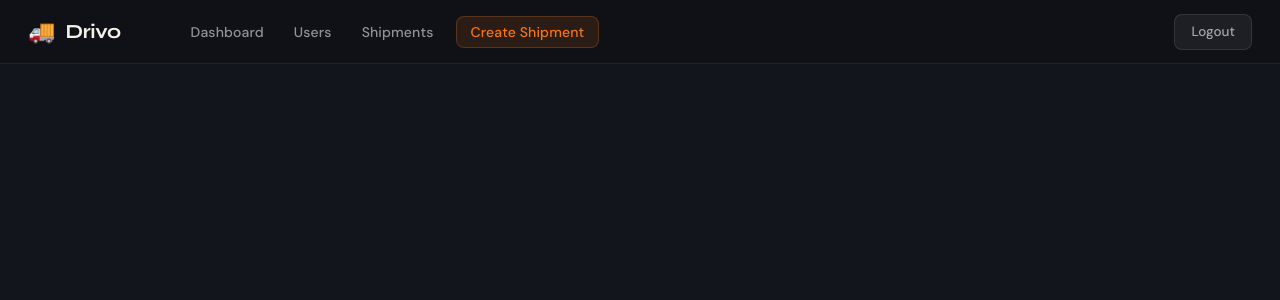
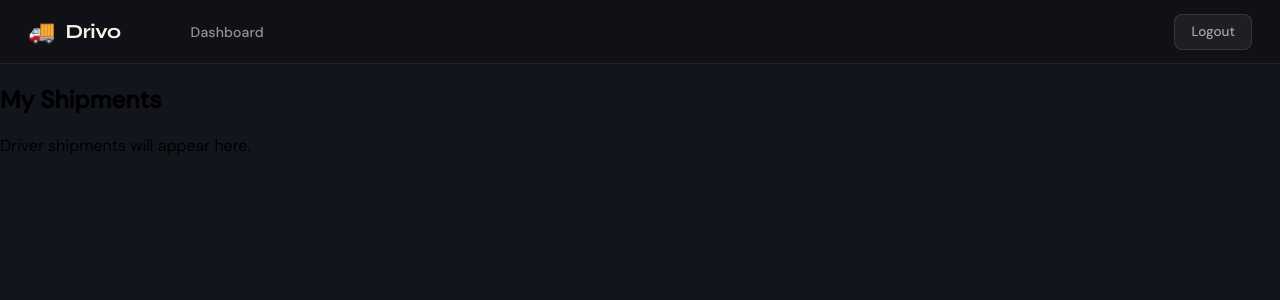
Before and after one commit to anshadzaman/drivo, an Angular app in the folder frontend/: page /my-shipments in a window 1280 px wide. Before the commit this address led to /. Shown: the top 300 px of the page. Built offline with nearby package versions, Linux system fonts and the light colour scheme; sample sign-in values are in the browser's storage.

Commit message:
added driver my-shipments page and role based navigation

```diff
--- a/frontend/src/app/app.html
+++ b/frontend/src/app/app.html
@@ -3,21 +3,28 @@
     <span class="brand-icon">🚚</span>
     <span class="brand-name">Drivo</span>
   </a>
+
   @if (isLoggedIn()) {
+
   <div class="header-actions">
 
     <nav class="main-nav" aria-label="Primary navigation">
-      <a
-        routerLink="/"
-        routerLinkActive="active"
-        [routerLinkActiveOptions]="{ exact: true }"
-      >
+
+      <a routerLink="/" routerLinkActive="active" [routerLinkActiveOptions]="{
+          exact: true
+        }">
         Dashboard
       </a>
+
+      @if (getRole() === 'ADMIN') {
 
       <a routerLink="/users" routerLinkActive="active">
         Users
       </a>
+
+      }
+
+      @if (getRole() === 'SHOP') {
 
       <a routerLink="/shipments" routerLinkActive="active">
         Shipments
@@ -26,14 +33,27 @@
       <a routerLink="/create-shipment" routerLinkActive="active" class="primary-link">
         Create Shipment
       </a>
+
+      }
+
+      @if (getRole() === 'DRIVER') {
+
+      <a routerLink="/my-shipments" routerLinkActive="active">
+        My Shipments
+      </a>
+
+      }
+
     </nav>
-
 
     <button type="button" class="logout-button" (click)="logout()">
       Logout
     </button>
+
   </div>
-    }
+
+  }
+
 </header>
 
 <main class="page-content">
--- a/frontend/src/app/app.routes.ts
+++ b/frontend/src/app/app.routes.ts
@@ -8,6 +8,8 @@ import { EditShipment } from './pages/edit-shipment/edit-shipment';
 import { Login } from './pages/login/login';
 import { Register } from './pages/register/register';
 import { authGuard } from './guards/auth-guard';
+import { MyShipments }
+from './pages/my-shipments/my-shipments';
 export const routes: Routes = [
 
   {
@@ -55,6 +57,13 @@ export const routes: Routes = [
   {
     path: 'register',
     component: Register
-  }
+  },
+  {
+  path: 'my-shipments',
+  component: MyShipments,
+  canActivate: [
+    authGuard
+  ]
+}
 
 ];
--- a/frontend/src/app/app.ts
+++ b/frontend/src/app/app.ts
@@ -37,4 +37,27 @@ isLoggedIn(): boolean {
   );
 
 }
+getRole(): string {
+
+  const token =
+    localStorage.getItem(
+      'token'
+    );
+
+  if (!token) {
+
+    return '';
+
+  }
+
+  const payload =
+    JSON.parse(
+      atob(
+        token.split('.')[1]
+      )
+    );
+
+  return payload.role;
+
 }
+}
--- /dev/null
+++ b/frontend/src/app/pages/my-shipments/my-shipments.html
@@ -0,0 +1,5 @@
+<h2>My Shipments</h2>
+
+<p>
+  Driver shipments will appear here.
+</p>
--- /dev/null
+++ b/frontend/src/app/pages/my-shipments/my-shipments.ts
@@ -0,0 +1,11 @@
+import { Component } from '@angular/core';
+
+@Component({
+  selector: 'app-my-shipments',
+  imports: [],
+  templateUrl: './my-shipments.html',
+  styleUrl: './my-shipments.css'
+})
+export class MyShipments {
+
+}
```
Also changed, not shown: frontend/src/app/pages/my-shipments/my-shipments.css (added), 1 other file (tests, documents, lock files or other folders).
